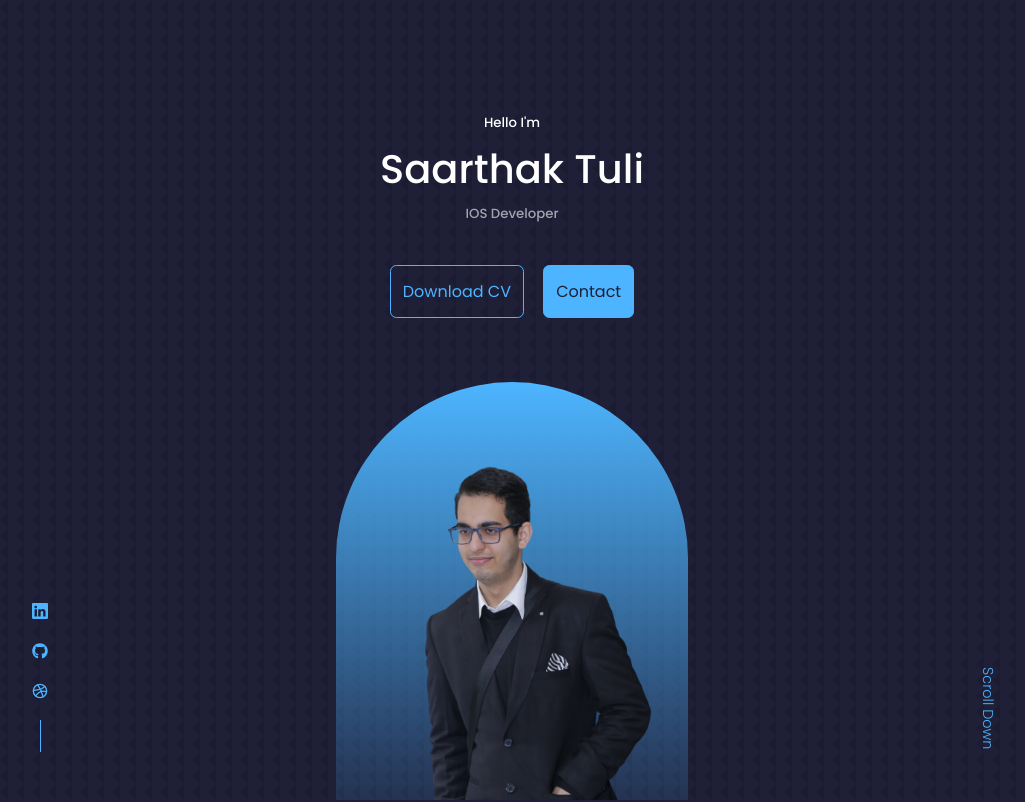
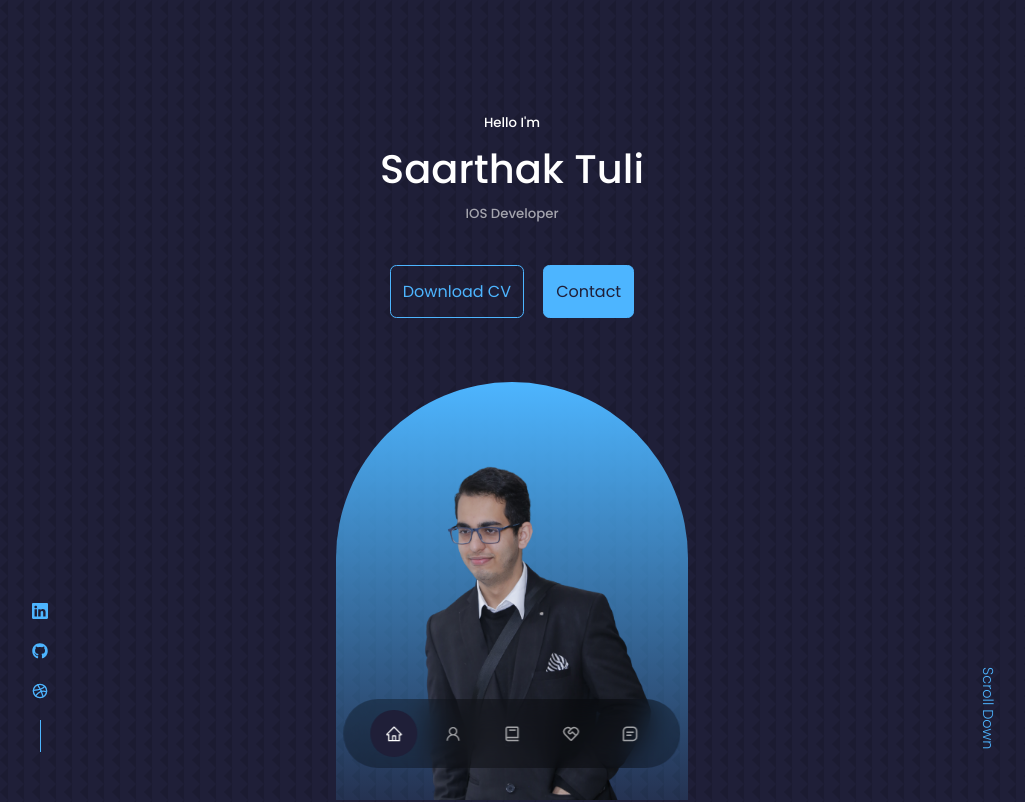
Before and after one commit to SaarthakTuli/React-Portfolio, a React (Create React App) app: page / in a window 1280 px wide. Shown: the top 802 px of the page, without its empty margins (128-1153 px from the left). Built offline with nearby package versions, Linux system fonts and the light colour scheme.

Commit message:
Navigation

```diff
--- a/src/components/nav/Nav.jsx
+++ b/src/components/nav/Nav.jsx
@@ -5,15 +5,18 @@
 import { BiBook } from 'react-icons/bi'
 import { RiServiceLine } from 'react-icons/ri'
 import { BiMessageSquareDetail } from 'react-icons/bi'
+import { useState } from 'react'
 
 const Nav = () => {
+
+  const [ activeNav, setActiveNav ] = useState('#');
   return (
     <nav>
-      <a href="#"> <AiOutlineHome /> </a>
-      <a href="#about"> <AiOutlineUser /> </a>
-      <a href="#experience"> <BiBook /> </a>
-      <a href="#services"> <RiServiceLine /> </a>
-      <a href="#contact"> <BiMessageSquareDetail /> </a>
+      <a href="#" onClick={() => setActiveNav('#')} className={activeNav === '#' ? 'active' : ''}> <AiOutlineHome /> </a>
+      <a href="#about" onClick={() => setActiveNav('#about')} className={activeNav === '#about' ? 'active' : ''}> <AiOutlineUser /> </a>
+      <a href="#experience" onClick={() => setActiveNav('#experience')} className={activeNav === '#experience' ? 'active' : ''}> <BiBook /> </a>
+      <a href="#services" onClick={() => setActiveNav('#services')} className={activeNav === '#services' ? 'active' : ''}> <RiServiceLine /> </a>
+      <a href="#contact" onClick={() => setActiveNav('#contact')} className={activeNav === '#contact' ? 'active' : ''}> <BiMessageSquareDetail /> </a>
     </nav>
   )
 }
--- a/src/components/nav/nav.css
+++ b/src/components/nav/nav.css
@@ -0,0 +1,34 @@
+nav {
+    background: rgba(0, 0, 0, 0.3);
+    width: max-content;
+    display: block;
+    padding: 0.7rem 1.7rem;
+    z-index: 2;
+    position: fixed;
+    left: 50%;
+    transform: translateX(-50%);
+    bottom: 2rem;
+    display: flex;
+    gap: 0.8rem;
+    border-radius: 3rem;
+    backdrop-filter: blur(15px);
+}
+
+nav a {
+    background: transparent;
+    padding: 0.9rem;
+    border-radius: 50%;
+    display: flex;
+    color: var(--color-light);
+    font-size: 1.1rem;
+}
+
+nav a:hover {
+    background: rgba(0, 0, 0, 0.3);
+    /*color: var(--color-primary);*/
+}
+
+nav a.active {
+    background: var(--color-bg);
+    color: var(--color-white);
+}
```
